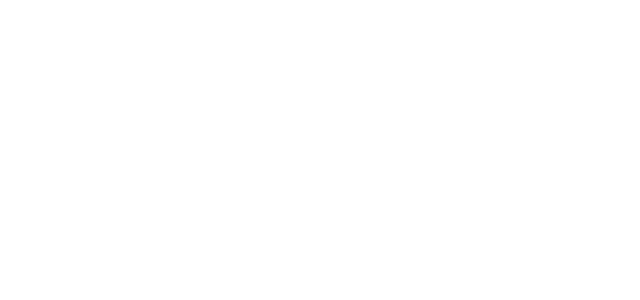
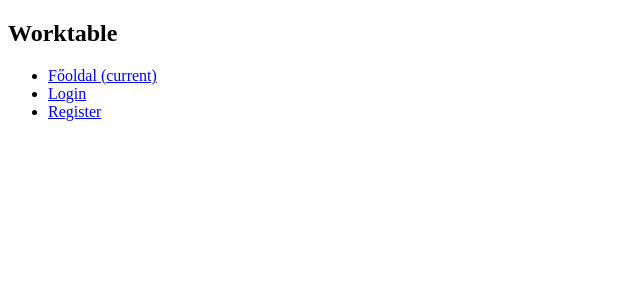
Before and after one commit to Fanni111/Worktable, an Angular app in the folder frontend/: page /index in a window 1280 px wide. Before the commit this address led to /. Shown: the top 300 px of the page, without its empty margins (0-640 px from the left). Built offline with nearby package versions, Linux system fonts and the light colour scheme.

Commit message:
Adding navbar

```diff
--- a/frontend/src/app/app.component.html
+++ b/frontend/src/app/app.component.html
@@ -1,3 +1,5 @@
 <!--The content below is only a placeholder and can be replaced.-->
 <!--amit ide rakok az minden oldalon megjelenik, pl navbar-->
-<router-outlet></router-outlet>
+<div class="container">
+    <router-outlet></router-outlet>
+</div>
--- a/frontend/src/app/app.module.ts
+++ b/frontend/src/app/app.module.ts
@@ -8,13 +8,15 @@
 import { FormsModule, ReactiveFormsModule } from '@angular/forms';
 import { HttpClientModule  } from "@angular/common/http";
 import { ProfileComponent } from './component/profile/profile.component';
+import { NavBarComponent } from './component/nav-bar/nav-bar.component';
 
 
 @NgModule({
   declarations: [
     AppComponent,
     LoginComponentComponent,
-    ProfileComponent
+    ProfileComponent,
+    NavBarComponent
   ],
   imports: [
     BrowserModule,
--- /dev/null
+++ b/frontend/src/app/component/nav-bar/nav-bar.component.html
@@ -0,0 +1,29 @@
+<nav class="navbar navbar-expand-lg navbar navbar-dark bg-primary">
+  <h1 class="navbar-brand mb-0">
+   Worktable
+  </h1>
+
+  <div class="collapse navbar-collapse" id="navbarSupportedContent">
+    <ul class="navbar-nav mr-auto">
+      <li class="nav-item active">
+        <a class="nav-link" routerLink="/">
+          Főoldal <i class="fa fa-home" aria-hidden="true"></i>
+          <span class="sr-only">(current)</span>
+        </a>
+      </li>
+
+      <li *ngIf="!userService.getUserLoggedIn()" class="nav-item">
+        <a class="nav-link" routerLink="/login">Login <i class="fa fa-login-ul" aria-hidden="true"></i></a>
+      </li>
+      <li *ngIf="!userService.getUserLoggedIn()" class="nav-item">
+        <a class="nav-link" routerLink="/registration">Register <i class="fa fa-register-ul" aria-hidden="true"></i></a>
+      </li>
+      <li *ngIf="userService.getUserLoggedIn()" class="nav-item">
+        <a class="nav-link" routerLink="/profile">Profile <i class="fa fa-profile-ul" aria-hidden="true"></i></a>
+      </li>
+      <li *ngIf="userService.getUserLoggedIn()" class="nav-item">
+        <a class="nav-link" routerLink="/" (click)="logout()">Logout <i class="fa fa-Logout-ul" aria-hidden="true"></i></a>
+      </li>
+    </ul>
+  </div>
+</nav>
--- /dev/null
+++ b/frontend/src/app/component/nav-bar/nav-bar.component.ts
@@ -0,0 +1,21 @@
+import { Component, OnInit } from '@angular/core';
+import { UserService } from '../../service/user.service';
+
+@Component({
+  selector: 'app-nav-bar',
+  templateUrl: './nav-bar.component.html',
+  styleUrls: ['./nav-bar.component.css']
+})
+export class NavBarComponent implements OnInit {
+
+  constructor(public userService : UserService) { }
+
+  ngOnInit() {
+  }
+
+  logout(){
+    this.userService.logout();
+  }
+
+
+}
```
Also changed, not shown: frontend/src/app/app-routing.module.ts (+6 -1 lines), frontend/src/app/component/nav-bar/nav-bar.component.css (added), 1 other file (tests, documents, lock files or other folders).
